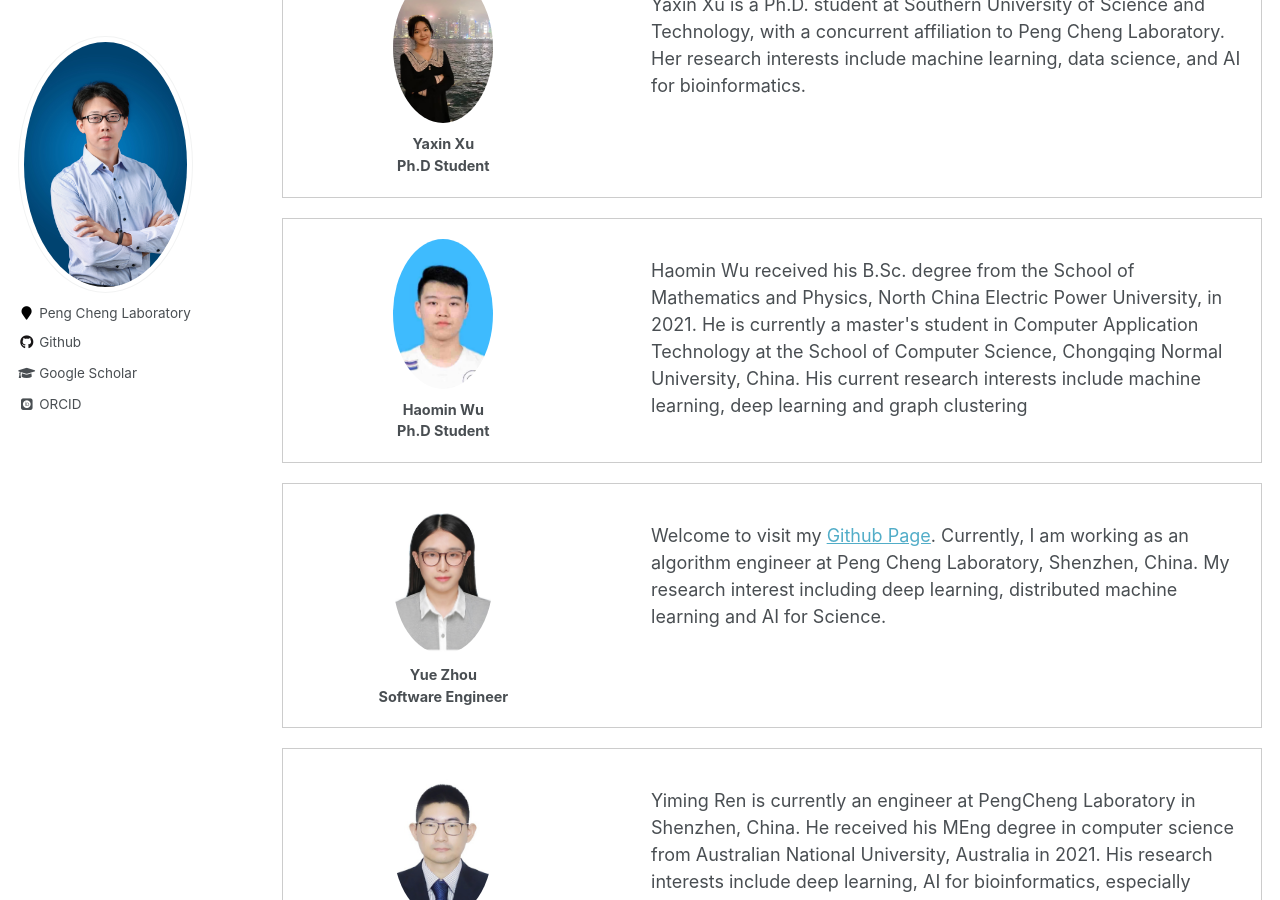
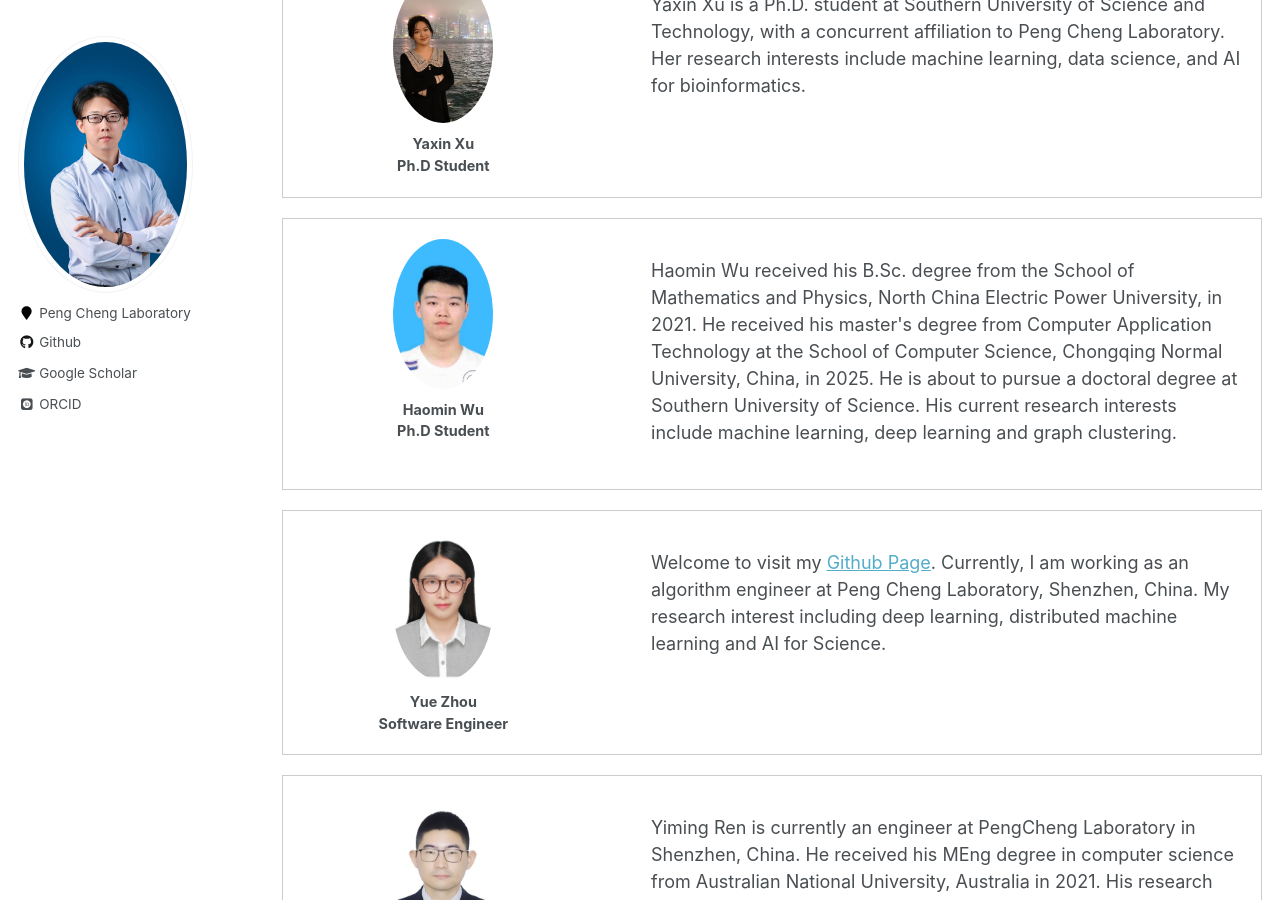
Before and after one commit to zhixiang-ren/zhixiang-ren.github.io, a Jekyll site: the page built from _pages/People.html, in a window 1280 px wide and 900 px high, scrolled down 1587 px. Built offline with Jekyll 4.4.1, drawn with Linux system fonts in a browser that asks for light colours; some web fonts are replaced.

Commit message:
Update People.html

```diff
--- a/_pages/People.html
+++ b/_pages/People.html
@@ -120,9 +120,7 @@ author_profile: true
     </div>
     <!-- 右边区域 -->
     <div style="width: 65%; padding-left: 20px;">
-        <p>Haomin Wu received his B.Sc. degree from the School of Mathematics and Physics, North China Electric Power University, in 2021.
-            He is currently a master's student in Computer Application Technology at the School of Computer Science, Chongqing Normal University, China.
-            His current research interests include machine learning, deep learning and graph clustering </p>
+        <p>Haomin Wu received his B.Sc. degree from the School of Mathematics and Physics, North China Electric Power University, in 2021. He received his master's degree from Computer Application Technology at the School of Computer Science, Chongqing Normal University, China, in 2025. He is about to pursue a doctoral degree at Southern University of Science. His current research interests include machine learning, deep learning and graph clustering.</p>
     </div>
 </div>
 
```
